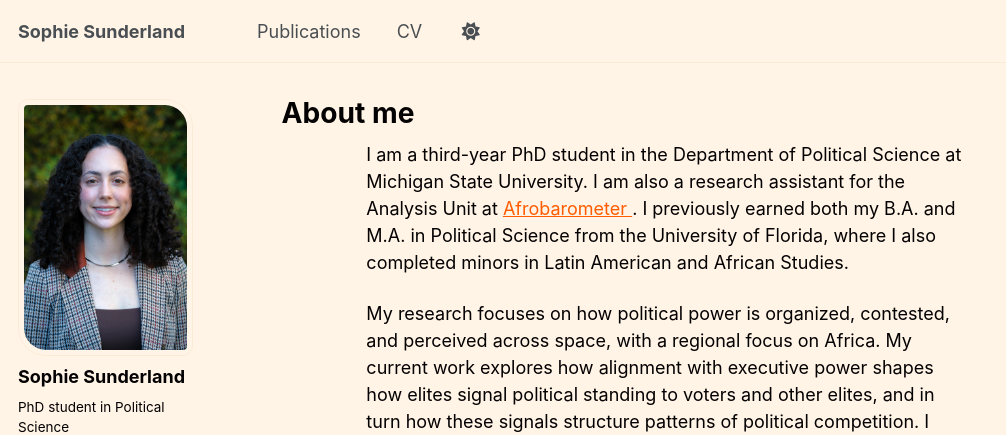
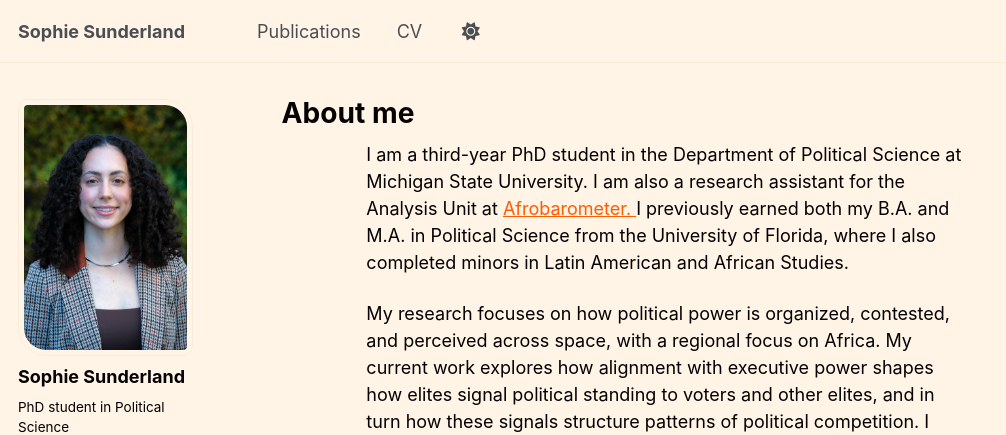
Before and after one commit to sophiesunderland/sophiesunderland.github.io, a Jekyll site: the page built from _pages/about.md, in a window 1280 px wide. Shown: the top 435 px of the page, without its empty margins (0-1006 px from the left). Built offline with Jekyll 4.4.1, drawn with Linux system fonts in a browser that asks for light colours; some web fonts are replaced.

```diff
--- a/_pages/about.md
+++ b/_pages/about.md
@@ -14,7 +14,7 @@ redirect_from:
     <p>
       I am a third-year PhD student in the Department of Political Science at Michigan State University.
       I am also a research assistant for the Analysis Unit at
-      <a href="https://www.afrobarometer.org/person/sophie-sunderland/" target="_blank"> Afrobarometer </a>.
+      <a href="https://www.afrobarometer.org/person/sophie-sunderland/" target="_blank"> Afrobarometer. </a>
       I previously earned both my B.A. and M.A. in Political Science from the University of Florida, where I also completed minors in Latin American        and African Studies.
     </p>
     <p>
```
